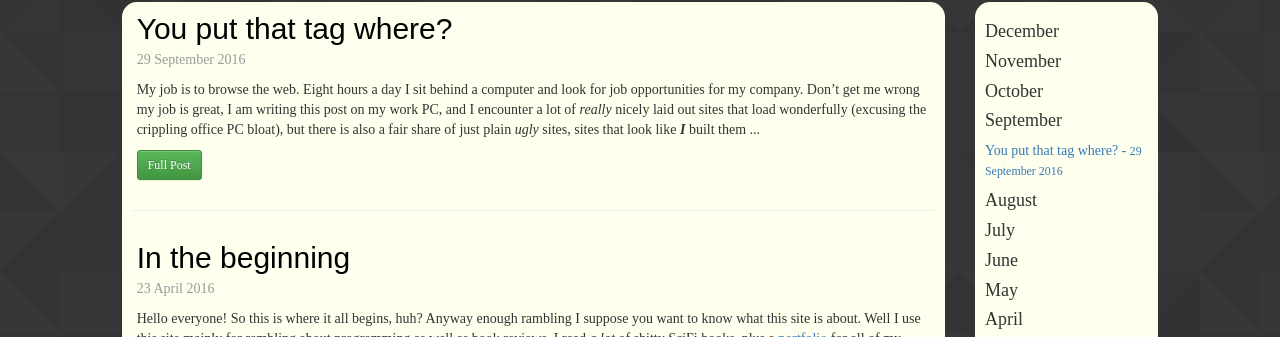
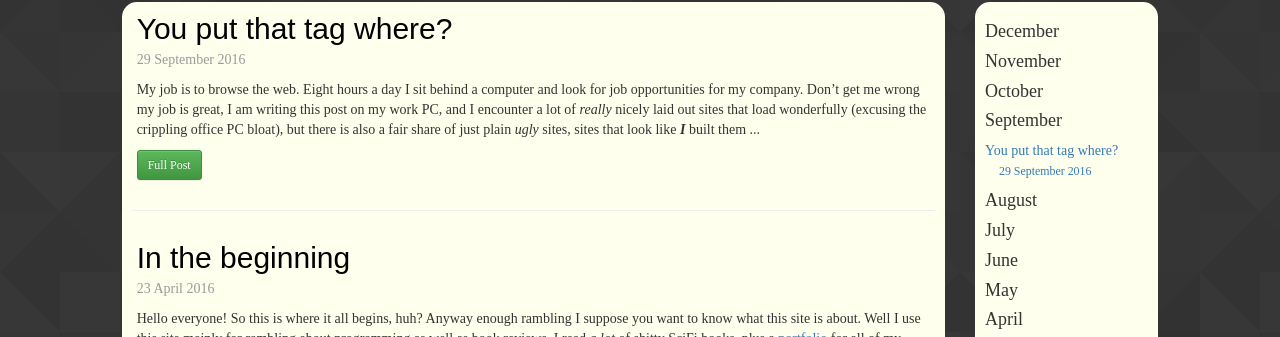
Before and after one commit to jwolff52/wolffblog, a Jekyll site: the page built from index.html, in a window 1280 px wide. Shown: the part 88-425 px from the top of the page. Built offline with Jekyll 4.4.1, drawn with Linux system fonts in a browser that asks for light colours; some web fonts are replaced; the list of posts is cut into pages by our own code.

```diff
--- a/_includes/sidebar.html
+++ b/_includes/sidebar.html
@@ -28,7 +28,7 @@
 	{% for post in site.posts %}
 		{% assign postYM = post.date | date:"%Y-%m" %}
 		{% if postYM == siteYM %}
-			<a href="{{ site.baseurl }}{{ post.url }}">{{ post.title }} - <small>{{ post.date | date_to_long_string }}</small></a><br />
+			<a href="{{ site.baseurl }}{{ post.url }}">{{ post.title }}<br />&nbsp;&nbsp;&nbsp;&nbsp;<small>{{ post.date | date_to_long_string }}</small></a><br />
 		{% endif %}
 	{% endfor %}
 	<h4>August</h4>
```
